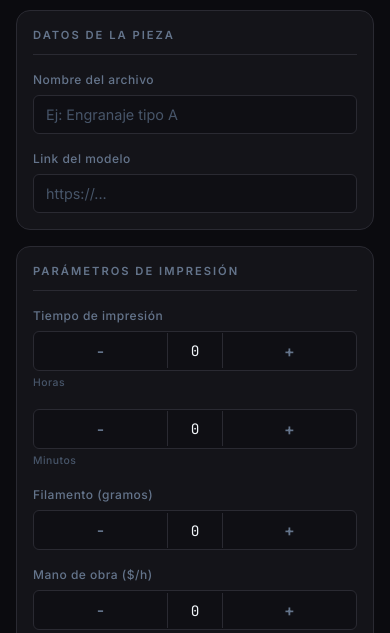
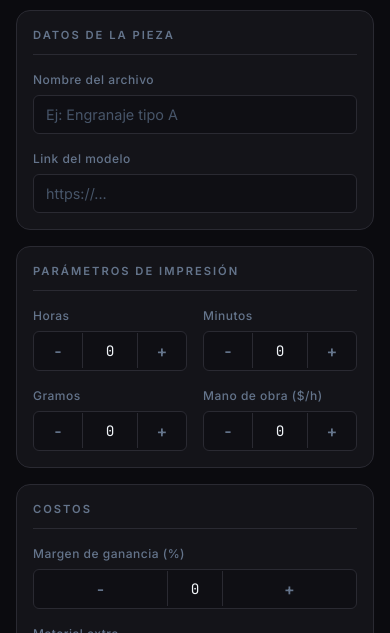
Before and after one commit to MauroMiranda0/appImpresion3D-PWA, a website built with Vite: page index.html in a window 390 px wide. Shown: the part 211-844 px from the top of the page. Built offline with nearby package versions, Linux system fonts and the light colour scheme.

Commit message:
fix: reestructurar parametros de impresion a 4 columnas
- Eliminar wrapper campo-group de horas/minutos
- Horas, minutos, gramos y mano de obra como hijos directos del grid
- Nuevo .card-grid--4 con responsive breakpoints (4 -> 2 -> 1 columnas)

```diff
--- a/index.html
+++ b/index.html
@@ -36,30 +36,25 @@
 
     <div class="card">
       <h2 class="card-title">Parámetros de Impresión</h2>
-      <div class="card-grid">
+      <div class="card-grid card-grid--4">
         <div class="campo">
-          <label>Tiempo de impresión</label>
-          <div class="campo-group">
-            <div class="campo">
+          <label for="horas">Horas</label>
           <div class="quantity-control">
             <button type="button" onclick="stepInput('horas', -1)">-</button>
             <input id="horas" type="number" value="0" min="0" placeholder="0">
             <button type="button" onclick="stepInput('horas', 1)">+</button>
           </div>
-              <label style="font-size:0.65em; color:var(--text-muted); margin-top:4px;">Horas</label>
         </div>
         <div class="campo">
+          <label for="minutos">Minutos</label>
           <div class="quantity-control">
             <button type="button" onclick="stepInput('minutos', -1)">-</button>
             <input id="minutos" type="number" value="0" min="0" placeholder="0">
             <button type="button" onclick="stepInput('minutos', 1)">+</button>
           </div>
-              <label style="font-size:0.65em; color:var(--text-muted); margin-top:4px;">Minutos</label>
-            </div>
-          </div>
         </div>
         <div class="campo">
-          <label for="gramos">Filamento (gramos)</label>
+          <label for="gramos">Gramos</label>
           <div class="quantity-control">
             <button type="button" onclick="stepInput('gramos', -1)">-</button>
             <input id="gramos" type="number" value="0" min="0" placeholder="0">
--- a/src/styles/components.css
+++ b/src/styles/components.css
@@ -65,6 +65,22 @@
   display: grid;
   gap: 16px;
   grid-template-columns: repeat(auto-fit, minmax(200px, 1fr));
+}
+
+.card-grid--4 {
+  grid-template-columns: repeat(4, 1fr);
+}
+
+@media (max-width: 640px) {
+  .card-grid--4 {
+    grid-template-columns: repeat(2, 1fr);
+  }
+}
+
+@media (max-width: 380px) {
+  .card-grid--4 {
+    grid-template-columns: 1fr;
+  }
 }
 
 .campo {
```
Lines whose indentation alone changed are shown as unchanged.
